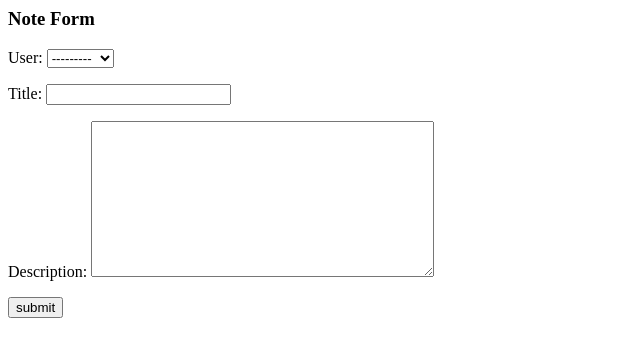
After one commit to miloszKubiak/notesApp, a Django app: page /note-create/ in a window 1280 px wide. The commit adds this page. Shown: the top 357 px of the page, without its empty margins (0-640 px from the left). Run offline with Django 3.2, Linux system fonts and the light colour scheme; data comes from the database, SQL or seed files in the repository; both versions use the stored data as it was after the commit.

Commit message:
add create view for the notes

```diff
--- /dev/null
+++ b/base/templates/base/note_form.html
@@ -0,0 +1,7 @@
+<h3>Note Form</h3>
+
+<form method="POST" action="">
+	{% csrf_token %}
+	{{ form.as_p }}
+	<input type="submit" value="submit">
+</form>
--- a/base/templates/base/note_list.html
+++ b/base/templates/base/note_list.html
@@ -1,4 +1,5 @@
 <h1>My Notes</h1>
+<a href="{% url 'note-create' %}">Add Note</a>
 
 <table>
 	<tr>
--- a/base/urls.py
+++ b/base/urls.py
@@ -1,7 +1,8 @@
 from django.urls import path
-from .views import NoteList, NoteDetail
+from .views import NoteList, NoteDetail, NoteCreate
 
 urlpatterns = [
   path('', NoteList.as_view(), name='notes'),
   path('note/<int:pk>/', NoteDetail.as_view(), name='note'),
+  path('note-create/', NoteCreate.as_view(), name='note-create'),
 ]
--- a/base/views.py
+++ b/base/views.py
@@ -2,7 +2,8 @@ from django.shortcuts import render
 from django.views.generic.list import ListView
 from .models import Note
 from django.views.generic.detail import DetailView
-
+from django.views.generic.edit import CreateView
+from django.urls import reverse_lazy
 
 
 class NoteList(ListView):
@@ -14,3 +15,9 @@ class NoteDetail(DetailView):
 	model = Note
 	context_object_name = 'note'
 	template_name = 'base/note.html'
+
+
+class NoteCreate(CreateView):
+	model = Note
+	fields = '__all__'
+	success_url = reverse_lazy('notes')
```
Also changed, not shown: db.sqlite3.
